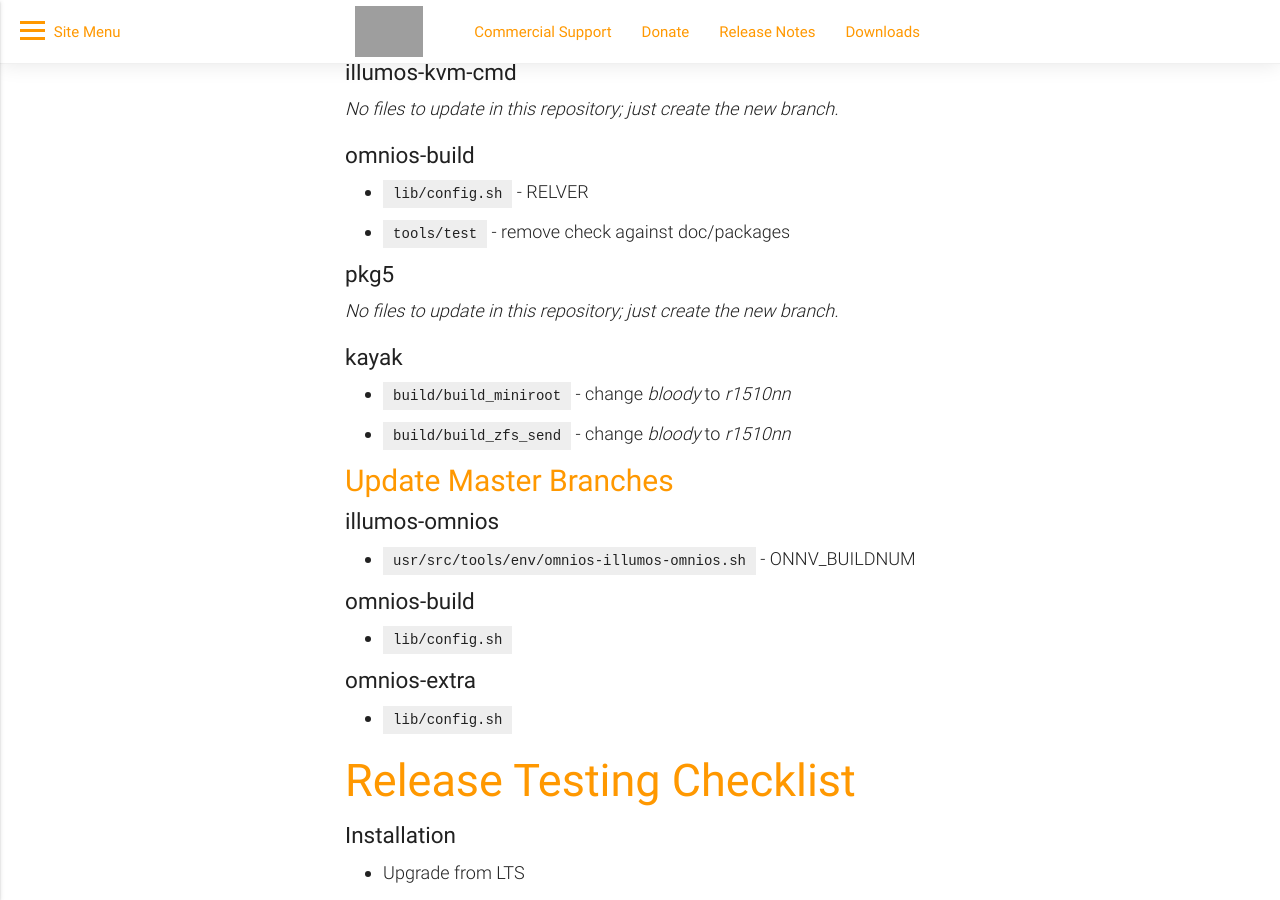
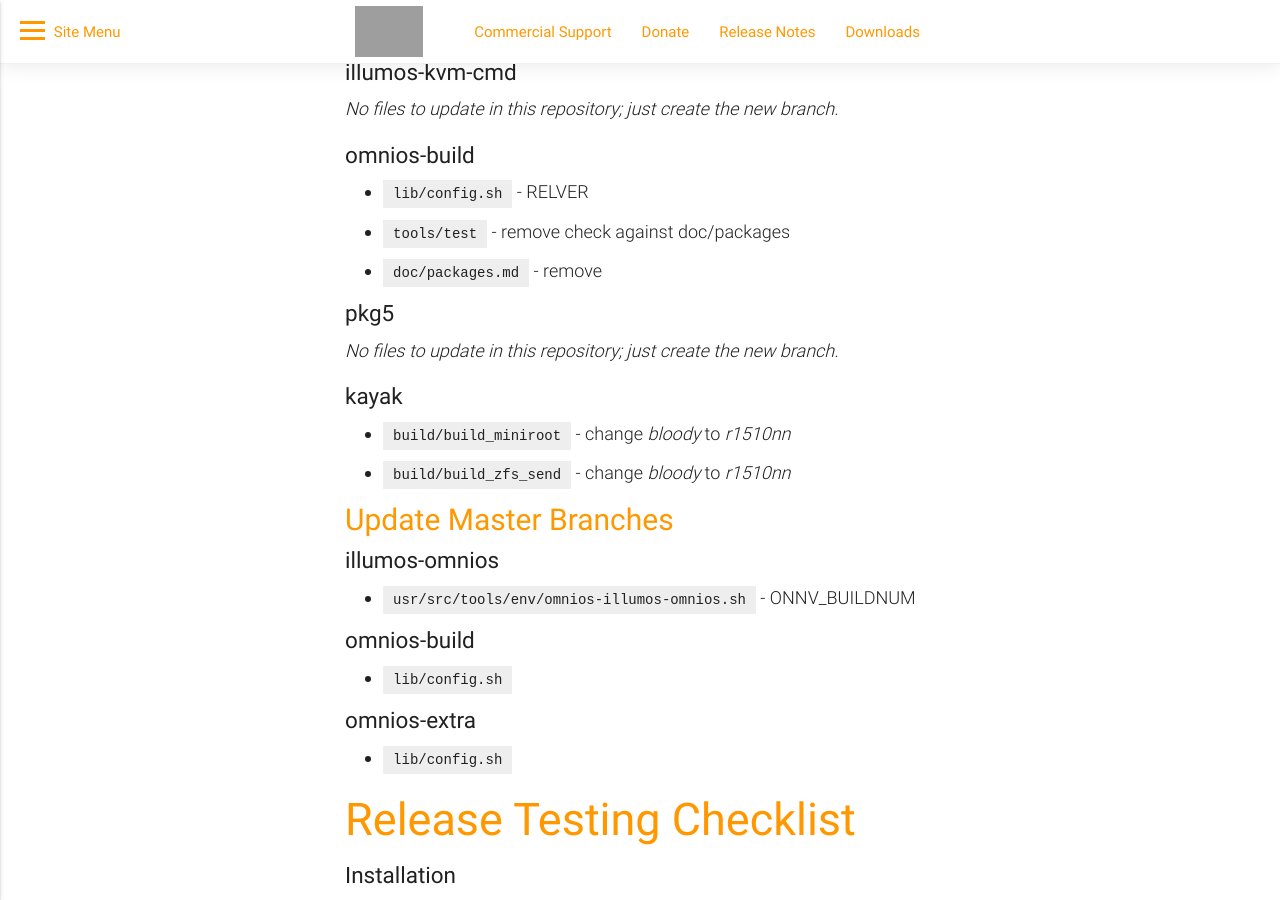
Before and after one commit to omniosorg/omniosorg.github.io, a Jekyll site: the page built from _docs/dev/release.md, in a window 1280 px wide and 900 px high, scrolled down 1340 px. Built offline with Jekyll 4.4.1, drawn with Linux system fonts in a browser that asks for light colours; grey boxes are pictures that could not be loaded.

Commit message:
Add note about removing doc/packages.md

```diff
--- a/_docs/dev/release.md
+++ b/_docs/dev/release.md
@@ -71,6 +71,7 @@ _No files to update in this repository; just create the new branch._
 
 * `lib/config.sh` - RELVER
 * `tools/test` - remove check against doc/packages
+* `doc/packages.md` - remove
 
 ### pkg5
 
```
